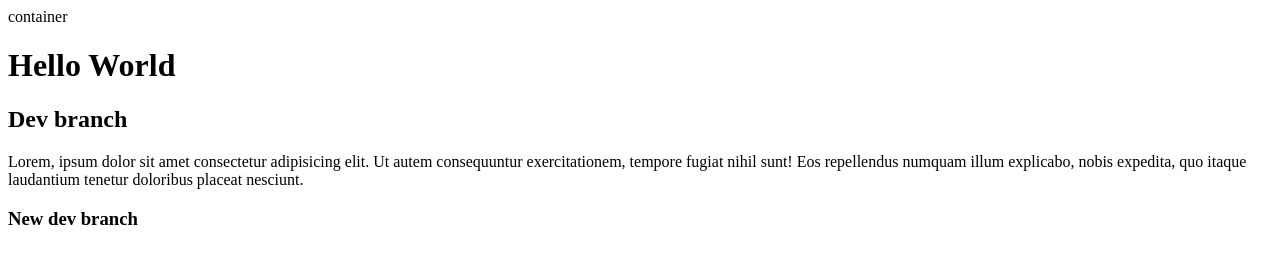
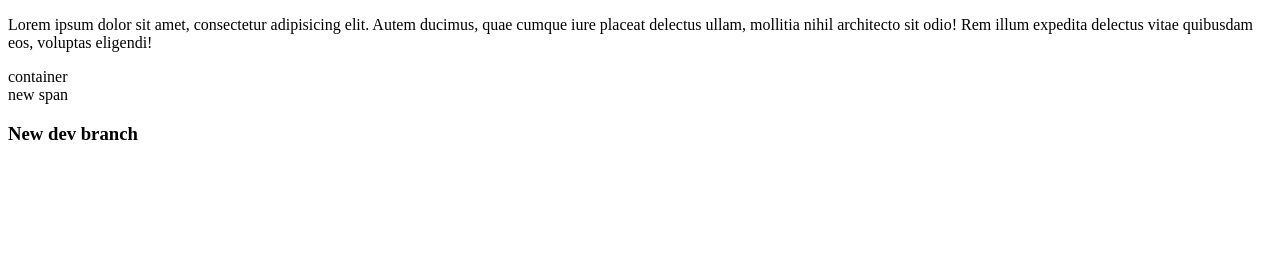
Before and after one commit to prositedeveloper/demogit, a plain HTML site: page index.html in a window 1280 px wide. Drawn offline with Linux system fonts and the light colour scheme.

Commit message:
update index from dev

```diff
--- a/index.html
+++ b/index.html
@@ -6,12 +6,11 @@
     <title>Document</title>
 </head>
 <body>
+    <p>
+        Lorem ipsum dolor sit amet, consectetur adipisicing elit. Autem ducimus, quae cumque iure placeat delectus ullam, mollitia nihil architecto sit odio! Rem illum expedita delectus vitae quibusdam eos, voluptas eligendi!
+    </p>
     <div>container</div>
-    <h1>Hello World</h1>
-    <h2>Dev branch</h2>
-    <p>
-        Lorem, ipsum dolor sit amet consectetur adipisicing elit. Ut autem consequuntur exercitationem, tempore fugiat nihil sunt! Eos repellendus numquam illum explicabo, nobis expedita, quo itaque laudantium tenetur doloribus placeat nesciunt.
-    </p>
+    <span>new span</span>
     <h3>New dev branch</h3>
 </body>
 </html>
```
